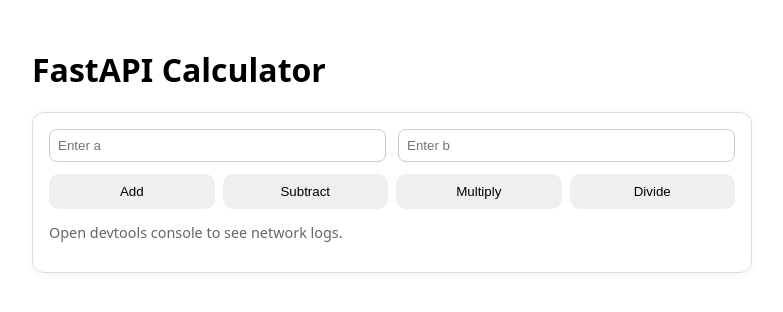
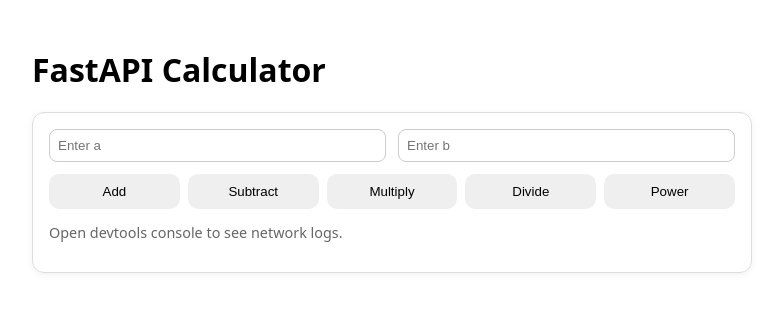
Before and after one commit to irajbhinde/fastapi-calculator, a FastAPI app: page / in a window 1280 px wide. Shown: the top 312 px of the page, without its empty margins (248-1031 px from the left). Run offline with FastAPI, Linux system fonts and the light colour scheme.

Commit message:
update : adding advanced operation of power

```diff
--- a/app/calculation_factory.py
+++ b/app/calculation_factory.py
@@ -3,7 +3,7 @@ from __future__ import annotations
 
 from typing import Callable, Union
 
-from .operations import add, subtract, multiply, divide
+from .operations import add, subtract, multiply, divide, power
 from .schemas import CalculationType
 
 
@@ -31,6 +31,8 @@ class CalculationFactory:
             return multiply
         elif key in ("div", "divide"):
             return divide
+        elif key in ("pow", "power"):
+            return power
         else:
             raise ValueError(f"Unknown calculation type: {operation_type}")
 
--- a/app/crud.py
+++ b/app/crud.py
@@ -182,6 +182,7 @@ def get_calculation_stats(db: Session) -> schemas.CalculationStats:
         subtract_count=_ct("subtract"),
         multiply_count=_ct("multiply"),
         divide_count=_ct("divide"),
+        power_count=_ct("power"),
         average_a=float(avg_a) if avg_a is not None else None,
         average_b=float(avg_b) if avg_b is not None else None,
         average_result=float(avg_res) if avg_res is not None else None,
--- a/app/main.py
+++ b/app/main.py
@@ -25,6 +25,7 @@ from .database import engine, get_db, init_db
 from .logger import get_logger
 from .operations import add, subtract, multiply, divide
 from . import crud, models, schemas, security
+from .operations import power
 
 logger = get_logger("fastapi-calculator")
 
@@ -142,6 +143,17 @@ async def divide_endpoint(data: Operands):
         return JSONResponse(status_code=400, content={"detail": str(zde)})
     except Exception as e:
         logger.exception("Divide failed")
+        return JSONResponse(status_code=400, content={"detail": str(e)})
+
+
+@app.post("/power")
+async def power_endpoint(data: Operands):
+    try:
+        result = power(data.a, data.b)
+        logger.info("Power: %s ** %s = %s", data.a, data.b, result)
+        return {"result": result}
+    except Exception as e:
+        logger.exception("Power failed")
         return JSONResponse(status_code=400, content={"detail": str(e)})
 
 
--- a/app/operations.py
+++ b/app/operations.py
@@ -23,3 +23,7 @@ def divide(a: Number, b: Number) -> float:
     if b_val == 0:
         raise ZeroDivisionError("Division by zero")
     return _coerce(a) / b_val
+
+def power(a: Number, b: Number) -> float:
+    """Return a ** b. Coerces inputs to float first."""
+    return _coerce(a) ** _coerce(b)
--- a/app/schemas.py
+++ b/app/schemas.py
@@ -27,7 +27,7 @@ class UserRead(UserBase):
     created_at: datetime
 
     class Config:
-        orm_mode = True
+        from_attributes = True
 
 
 # M12-style login (for /users/login, used by integration tests)
@@ -58,6 +58,7 @@ class CalculationType(str, Enum):
     SUBTRACT = "subtract"
     MULTIPLY = "multiply"
     DIVIDE = "divide"
+    POWER = "power"
 
 
 class CalculationBase(BaseModel):
@@ -91,7 +92,7 @@ class CalculationRead(CalculationBase):
     created_at: datetime
 
     class Config:
-        orm_mode = True
+        from_attributes = True
 
 class CalculationStats(BaseModel):
     total_calculations: int
@@ -99,6 +100,7 @@ class CalculationStats(BaseModel):
     subtract_count: int
     multiply_count: int
     divide_count: int
+    power_count: int
     average_a: Optional[float]
     average_b: Optional[float]
     average_result: Optional[float]
--- a/app/static/calculations.js
+++ b/app/static/calculations.js
@@ -338,6 +338,7 @@ function renderCalculationStats(stats) {
   setText("stat-subtract-count", stats.subtract_count);
   setText("stat-multiply-count", stats.multiply_count);
   setText("stat-divide-count", stats.divide_count);
+  setText("stat-power-count", stats.power_count);
   setText("stat-avg-a", stats.average_a?.toFixed?.(2) ?? stats.average_a);
   setText("stat-avg-b", stats.average_b?.toFixed?.(2) ?? stats.average_b);
   setText(
--- a/app/static/script.js
+++ b/app/static/script.js
@@ -3,6 +3,8 @@ async function callOp(endpoint) {
   const a = document.getElementById('a').value;
   const b = document.getElementById('b').value;
   const resEl = document.getElementById('result');
+  // show immediate feedback so users know something happened
+  if (resEl) resEl.textContent = 'Calculating...';
   try {
     const res = await fetch('/' + endpoint, {
       method: 'POST',
@@ -21,7 +23,22 @@ async function callOp(endpoint) {
   }
 }
 
-document.getElementById('btn-add').addEventListener('click', () => callOp('add'));
-document.getElementById('btn-subtract').addEventListener('click', () => callOp('subtract'));
-document.getElementById('btn-multiply').addEventListener('click', () => callOp('multiply'));
-document.getElementById('btn-divide').addEventListener('click', () => callOp('divide'));
+document.addEventListener('DOMContentLoaded', () => {
+  const bind = (id, endpoint) => {
+    const el = document.getElementById(id);
+    if (!el) {
+      console.warn(`Element #${id} not found, skipping binding for ${endpoint}`);
+      return;
+    }
+    el.addEventListener('click', () => {
+      console.debug(`clicked ${id} -> calling ${endpoint}`);
+      callOp(endpoint);
+    });
+  };
+
+  bind('btn-add', 'add');
+  bind('btn-subtract', 'subtract');
+  bind('btn-multiply', 'multiply');
+  bind('btn-divide', 'divide');
+  bind('btn-power', 'power');
+});
--- a/app/templates/index.html
+++ b/app/templates/index.html
@@ -12,7 +12,7 @@
     input { padding: 0.5rem; border-radius: 8px; border: 1px solid #ccc; width: 100%; }
     button { padding: 0.6rem 0.9rem; border: none; border-radius: 10px; cursor: pointer; }
     button:hover { filter: brightness(0.95); }
-    .ops { display: grid; grid-template-columns: repeat(4, 1fr); gap: 0.5rem; margin-top: 0.5rem; }
+    .ops { display: grid; grid-template-columns: repeat(5, 1fr); gap: 0.5rem; margin-top: 0.5rem; }
     #result { font-weight: 700; margin-top: 0.5rem; }
     .small { color: #666; font-size: 0.9rem; }
   </style>
@@ -29,10 +29,11 @@
       <button id="btn-subtract">Subtract</button>
       <button id="btn-multiply">Multiply</button>
       <button id="btn-divide">Divide</button>
+      <button id="btn-power">Power</button>
     </div>
     <div id="result" aria-live="polite"></div>
     <p class="small">Open devtools console to see network logs.</p>
   </div>
-  <script src="/static/script.js"></script>
+  <script src="/static/script.js?v=3"></script>
 </body>
 </html>
```
Also changed, not shown: app/templates/calculations.html (+7 -1 lines), tests/e2e/tests/calculations.smoke.spec.ts (+12 -0 lines), tests/e2e/tests/test_calculator.spec.ts (+3 -0 lines), tests/integration/test_api.py (+13 -0 lines), tests/unit/test_calculation_factory.py (+1 -1 lines), tests/unit/test_operations.py (+11 -1 lines).
